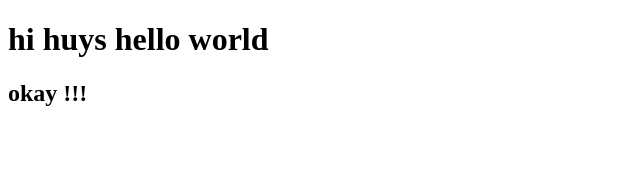
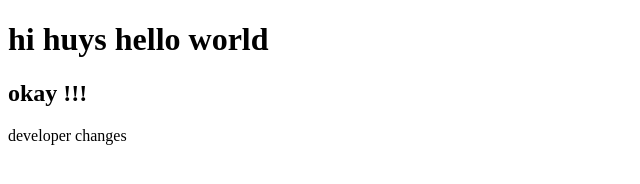
Before and after one commit to ralphyboy22/new-try-repo, a plain HTML site: page index.html in a window 1280 px wide. Shown: the whole page, without its empty margins (0-640 px from the left). Drawn offline with Linux system fonts and the light colour scheme.

Commit message:
tranfer h1 and h2 tag form head to body and add paragraph tag

```diff
--- a/index.html
+++ b/index.html
@@ -4,10 +4,11 @@
     <meta charset="UTF-8">
     <meta name="viewport" content="width=device-width, initial-scale=1.0">
     <title>Document</title>
+
+</head>
+<body>
     <h1> hi huys hello world</h1>
     <h2> okay !!!</h2>
-</head>
-<body>
-
+    <p>developer changes</p>
 </body>
 </html>
```
